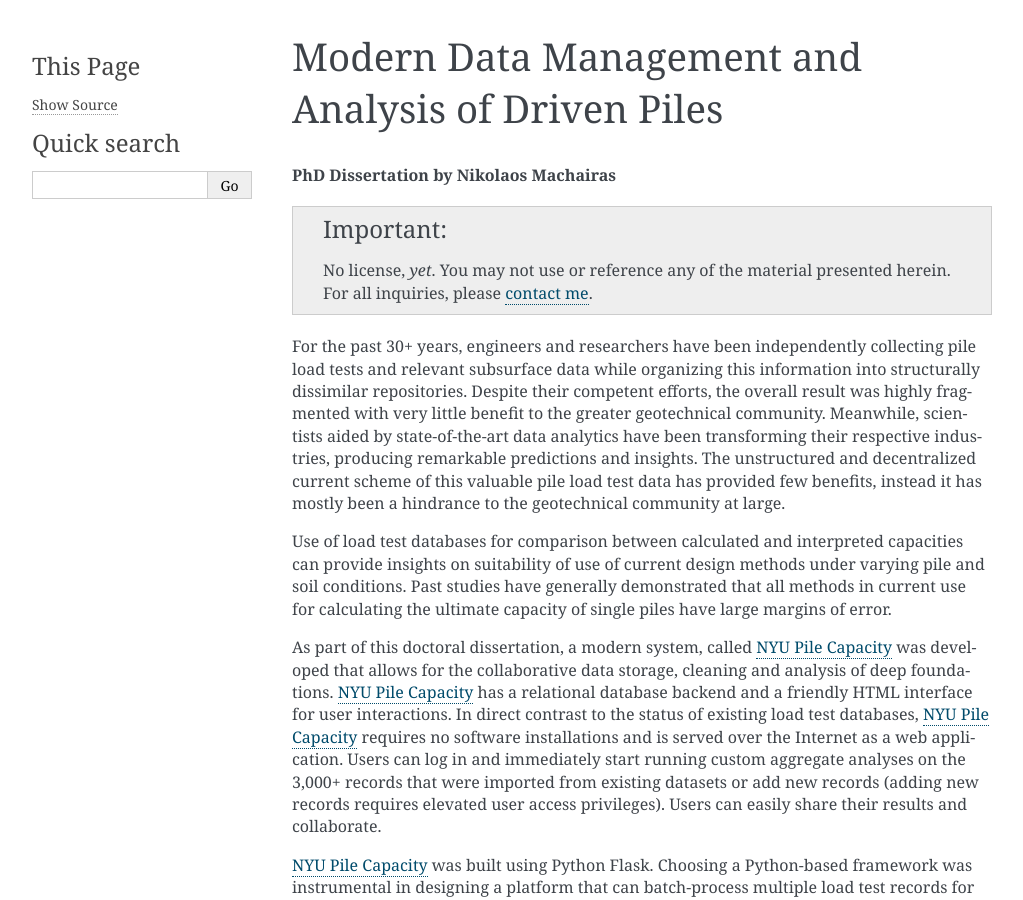
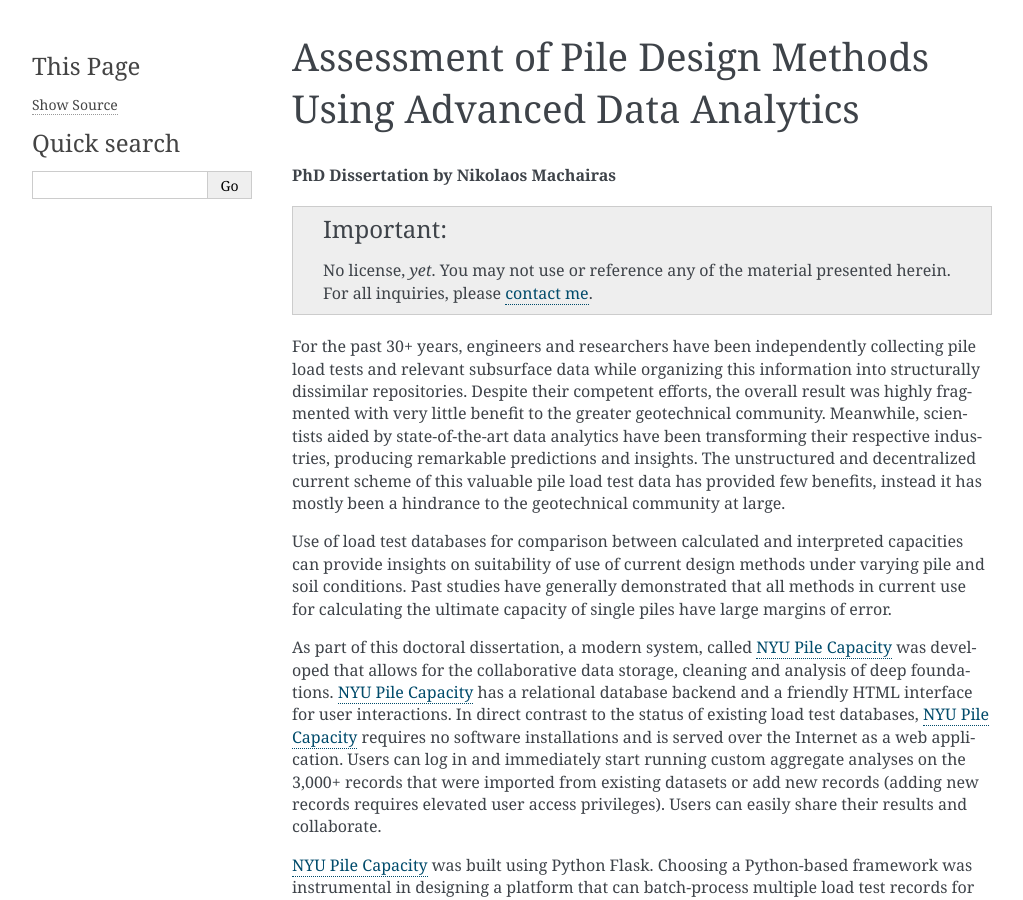
Before and after one commit to nickmachairas/doctorate, a Sphinx documentation site: the page built from docs/index.rst, in a window 1280 px wide and 900 px high. Shown: the whole window, without its empty margins (118-1141 px from the left). Built offline with Sphinx 7.4.7, drawn with Linux system fonts in a browser that asks for light colours.

Commit message:
minor updates

```diff
--- a/docs/conf.py
+++ b/docs/conf.py
@@ -161,18 +161,18 @@
         \begin{titlepage}
         \centering
 
-            \vspace*{3.75 in}
+            %% \vspace*{3.75 in}
 
-            For Guidance Committee Review\\
-            Current: v.0.7.0 - 12/18/2019\\
-            Next revision: by 12/19/2019
+            %% For Guidance Committee Review\\
+            %% Current: v.0.7.0 - 12/18/2019\\
+            %% Next revision: by 12/19/2019
 
-            \newpage
+            %% \newpage
 
-            \textbf{\LARGE MODERN DATA MANAGEMENT AND}
+            \textbf{\LARGE ASSESSMENT OF PILE DESIGN METHODS}
             \vspace*{0.05 in}
 
-            \textbf{\LARGE ANALYSIS OF DRIVEN PILES}
+            \textbf{\LARGE USING ADVANCED DATA ANALYTICS}
             \vspace*{0.2 in}
 
             \noindent\rule{8cm}{0.4pt}
@@ -219,10 +219,10 @@
         %\vspace*{-2.0 in}
         \begin{center}
 
-            \textbf{\Large MODERN DATA MANAGEMENT AND}
+            \textbf{\Large ASSESSMENT OF PILE DESIGN METHODS}
             \vspace*{0.05 in}
 
-            \textbf{\Large ANALYSIS OF DRIVEN PILES}
+            \textbf{\Large USING ADVANCED DATA ANALYTICS}
             \vspace*{0.05 in}
 
             \noindent\rule{8cm}{0.4pt}
@@ -411,8 +411,8 @@
             and I are truly grateful for his support. I would also like to
             thank Professors Maloof, Ulerio and Hossein. Their ethos as well as
             their support for and dedication to all students is a big part of
-            what makes this school so special. Moreover, I would like to
-            acknowledge my fellow research teammates at NYU. Thank you for
+            what makes the Engineering school so special. Moreover, I would like
+            to acknowledge my fellow research teammates at NYU. Thank you for
             putting up with my (often foolish) ideas and for pushing me to do
             better. Finally, I would like to express my gratitude to the
             distinguished members of my guidance committee. Thank you for your
--- a/docs/index.rst
+++ b/docs/index.rst
@@ -3,8 +3,8 @@
    You can adapt this file completely to your liking, but it should at least
    contain the root `toctree` directive.
 
-Modern Data Management and Analysis of Driven Piles
-===================================================
+Assessment of Pile Design Methods Using Advanced Data Analytics
+===============================================================
 
 .. only:: html
 
```
